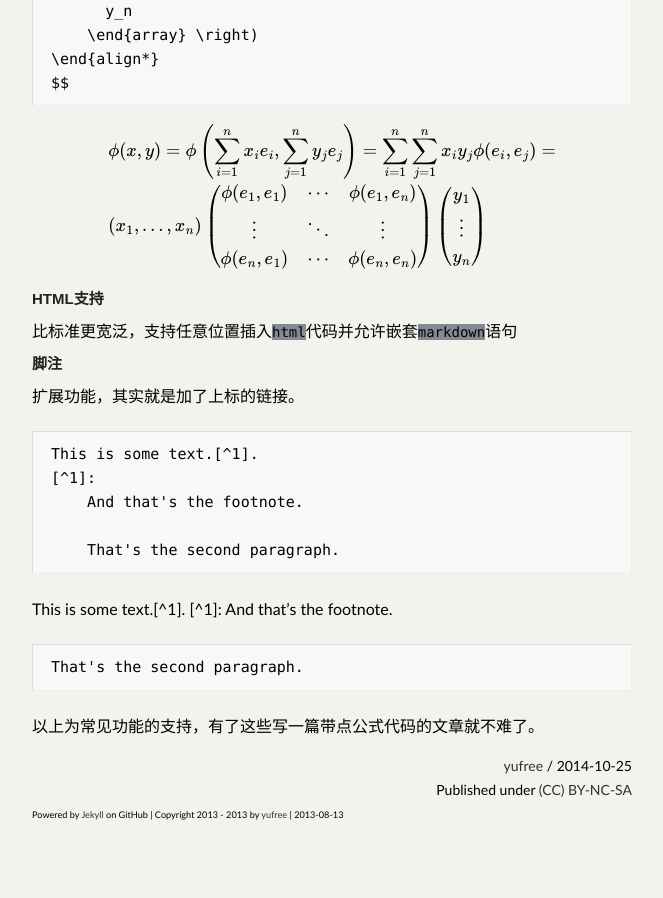
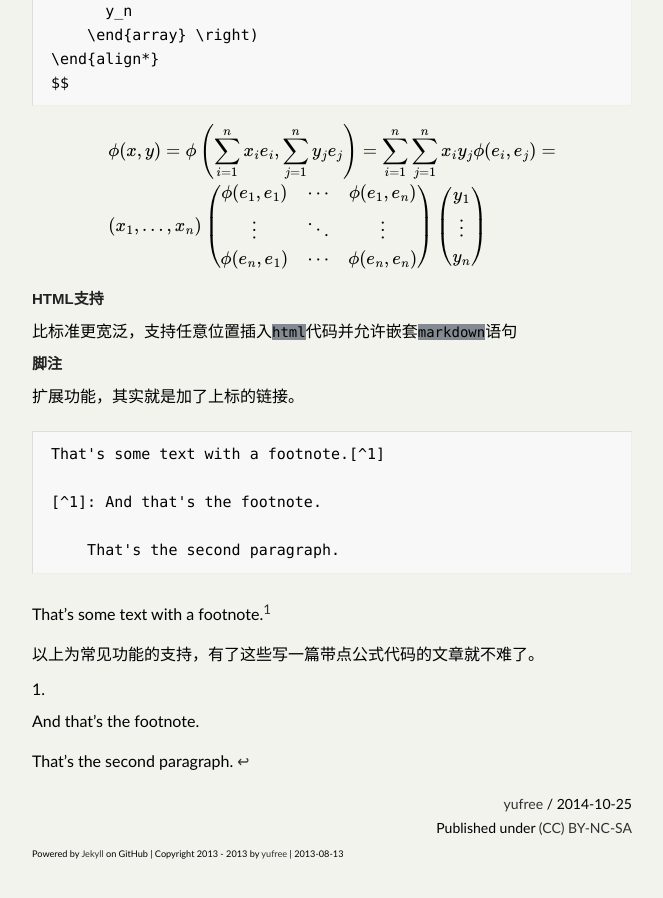
Before and after one commit to yufree/blogcn, a Jekyll site: the page built from _posts/2014-10-25-kramdown.md, in a window 1280 px wide and 900 px high, scrolled down 2869 px. Shown: the whole window, without its empty margins (308-971 px from the left). Built offline with Jekyll 4.4.1, drawn with Linux system fonts in a browser that asks for light colours; some web fonts are replaced; formulas are drawn with MathJax 3; comment, search, counter and statistics services are not loaded; before the commit the page ends 3731 px from its top, so only the background shows below that.

Commit message:
footnote

```diff
--- a/_posts/2014-10-25-kramdown.md
+++ b/_posts/2014-10-25-kramdown.md
@@ -159,16 +159,16 @@ $$
 扩展功能，其实就是加了上标的链接。
 
 ~~~
-This is some text.[^1].
-[^1]:
-    And that's the footnote.
+That's some text with a footnote.[^1]
+
+[^1]: And that's the footnote.
 
     That's the second paragraph.
 ~~~
 
-This is some text.[^1].
-[^1]:
-    And that's the footnote.
+That's some text with a footnote.[^1]
+
+[^1]: And that's the footnote.
 
     That's the second paragraph.
 
```
